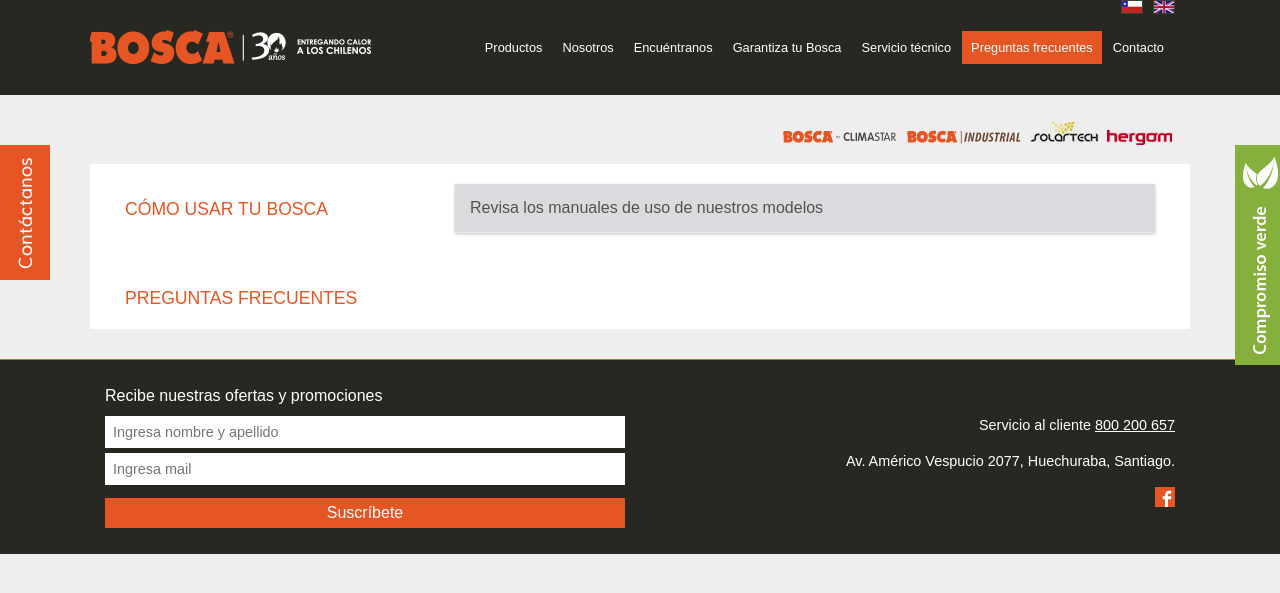
After one commit to saezluis/bosca-ok, a PHP site: page /preguntas-frecuentes.php in a window 1280 px wide. The commit adds this page. Shown: the top 593 px of the page. Run offline with PHP 8.4, Linux system fonts and the light colour scheme; data that the repository does not hold is empty; some libraries are stand-ins or nearby versions; some web fonts are replaced.

Commit message:
cambios agregados en formularios
preguntas frecuentes
contacto

```diff
--- a/calefaccion.php
+++ b/calefaccion.php
@@ -208,7 +208,7 @@
           <li class="menu__item"><a href="encuentranos.php" class="menu__link">Encuéntranos</a></li>
           <li class="menu__item"><a href="registra-tu-bosca.php" class="menu__link">Garantiza tu Bosca</a></li>
           <li class="menu__item"><a href="servicio-tecnico.php" class="menu__link">Servicio técnico</a></li>
-          <li class="menu__item"><a href="preguntas-frecuentes.html" class="menu__link">Preguntas frecuentes</a></li>
+          <li class="menu__item"><a href="preguntas-frecuentes.php" class="menu__link">Preguntas frecuentes</a></li>
           <li class="menu__item"><a href="contacto.html" class="menu__link">Contacto</a></li>
         </ul>
       </div>
--- a/encuentranos.php
+++ b/encuentranos.php
@@ -301,7 +301,7 @@
             <li class="menu__item"><a href="encuentranos.php" class="menu__link activ">Encuéntranos</a></li>
             <li class="menu__item"><a href="registra-tu-bosca.php" class="menu__link">Garantiza tu Bosca</a></li>
             <li class="menu__item"><a href="servicio-tecnico.php" class="menu__link">Servicio técnico</a></li>
-            <li class="menu__item"><a href="preguntas-frecuentes.html" class="menu__link">Preguntas frecuentes</a></li>
+            <li class="menu__item"><a href="preguntas-frecuentes.php" class="menu__link">Preguntas frecuentes</a></li>
             <li class="menu__item"><a href="contacto.html" class="menu__link">Contacto</a></li>
           </ul>
         </div>
--- a/index.php
+++ b/index.php
@@ -98,7 +98,7 @@
           <li class="menu__item"><a href="encuentranos.php" class="menu__link">Encuéntranos</a></li>
           <li class="menu__item"><a href="registra-tu-bosca.php" class="menu__link">Garantiza tu Bosca</a></li>
           <li class="menu__item"><a href="servicio-tecnico.php" class="menu__link">Servicio técnico</a></li>
-          <li class="menu__item"><a href="preguntas-frecuentes.html" class="menu__link">Preguntas frecuentes</a></li>
+          <li class="menu__item"><a href="preguntas-frecuentes.php" class="menu__link">Preguntas frecuentes</a></li>
           <li class="menu__item"><a href="contacto.html" class="menu__link">Contacto</a></li>
         </ul>
       </div>
--- a/nosotros.php
+++ b/nosotros.php
@@ -84,7 +84,7 @@
             <li class="menu__item"><a href="encuentranos.php" class="menu__link">Encuéntranos</a></li>
             <li class="menu__item"><a href="registra-tu-bosca.php" class="menu__link">Garantiza tu Bosca</a></li>
             <li class="menu__item"><a href="servicio-tecnico.php" class="menu__link">Servicio técnico</a></li>
-            <li class="menu__item"><a href="preguntas-frecuentes.html" class="menu__link">Preguntas frecuentes</a></li>
+            <li class="menu__item"><a href="preguntas-frecuentes.php" class="menu__link">Preguntas frecuentes</a></li>
             <li class="menu__item"><a href="contacto.html" class="menu__link">Contacto</a></li>
           </ul>
         </div>
--- /dev/null
+++ b/preguntas-frecuentes.php
@@ -0,0 +1,305 @@
+<!DOCTYPE html>
+<html lang="es">
+  <head>
+    <title>Productos / Bosca</title>
+    <meta charset="utf-8">
+    <meta name="viewport" content="width=device-width,initial-scale=1,maximun-scale=1">
+    <link rel="stylesheet" href="css/style.css">
+    <link rel="stylesheet" href="owl-carousel/owl.carousel.css">
+    <link rel="stylesheet" href="owl-carousel/owl.theme.css">
+    <script src="http://code.jquery.com/jquery-1.11.2.min.js"></script>
+    <script src="sass/tema/js/scripts.js"></script>
+    <script src="owl-carousel/owl.carousel.min.js"></script>
+    <script src="sass/tema/js/jquery.timelinr-0.9.54.js">		</script>
+
+	<script type="text/javascript">
+
+		function validarmail(){
+
+		  if( document.mailing.nombres.value == "" ){
+			alert( "Por favor ingrese su Nombre y Apellido" );
+			document.mailing.nombres.focus() ;
+			return false;
+		  }
+
+		  if( document.mailing.email.value == "" ){
+			alert( "Por favor ingrese su email" );
+			document.mailing.email.focus() ;
+			return false;
+		  }
+
+		  return( true );
+
+		}
+
+	</script>
+  </head>
+  <body>
+
+	<?php
+
+	$conexion=mysqli_connect("localhost","root","123","bosca") or die("Problemas con la conexión");
+	$acentos = $conexion->query("SET NAMES 'utf8'");
+
+	if(isset($_REQUEST['nombres']) and isset($_REQUEST['email'])){
+		//echo "Puedo insertar datos";
+		echo "<script>alert('Gracias por suscribirse a la lista de correos Bosca');</script>";
+		mysqli_query($conexion,"insert into mailing(nombre,email) values ('$_REQUEST[nombres]','$_REQUEST[email]')")
+		or die("Problemas con el insert de los servicios");
+	}
+
+	$registrosCalefactores=mysqli_query($conexion,"select * from manuales where tipo_producto = 'Calefactor electrico'")or die("Problemas en el select:".mysqli_error($conexion));
+	$registrosPellet=mysqli_query($conexion,"select * from manuales where tipo_producto = 'Estufas Pellet'")or die("Problemas en el select:".mysqli_error($conexion));
+	$registrosLena=mysqli_query($conexion,"select * from manuales where tipo_producto = 'Estufas leña'")or die("Problemas en el select:".mysqli_error($conexion));
+	$registrosCalderas=mysqli_query($conexion,"select * from manuales where tipo_producto = 'Calderas'")or die("Problemas en el select:".mysqli_error($conexion));
+
+	$registrosUsarBosca=mysqli_query($conexion,"select * from usarbosca")or die("Problemas en el select:".mysqli_error($conexion));
+	$registrosFaq=mysqli_query($conexion,"select * from faq")or die("Problemas en el select:".mysqli_error($conexion));
+
+	?>
+    <div class="collapsible">
+      <button> </button>
+      <form class="desple">
+        <div id="servicio--cliente">
+          <p>Servicio al cliente 800 200 567</p>
+        </div>
+        <h1 class="dudas">¿Tienes dudas sobre algunos de nuestros productos?</h1>
+        <input type="text" name="" value="" placeholder="Ingresa nombre">
+        <input type="mail" name="" value="" placeholder="ingresa tu mail">
+        <input type="text" name="" value="" placeholder="Asunto">
+        <textarea type="text-area" name="" value=""></textarea><a href="#" class="send">Enviar</a>
+      </form>
+    </div><a href="#" class="btn-compromiso">Compromiso verde<img src="img/compromiso-verde.jpg" alt=""></a>
+    <header id="header">
+      <div class="grupo">
+        <div class="caja web-30 no-padding">
+          <h1><a href="index.php" class="logo_m">ir al inicio</a></h1>
+        </div>
+        <div class="caja web-70">
+          <div id="flags">
+            <ul>
+              <li><a href="#" class="spanish"><img src="img/chile.gif"></a></li>
+              <li><a href="#" class="english"><img src="img/uk.gif"></a></li>
+            </ul>
+          </div>
+          <div id="mostrar-menu">Menú</div>
+          <ul class="menu">
+            <li class="menu__item"><a href="index.php" class="menu__link">Productos</a></li>
+            <li class="menu__item"><a href="nosotros.php" class="menu__link">Nosotros</a></li>
+            <li class="menu__item"><a href="encuentranos.php" class="menu__link">Encuéntranos</a></li>
+            <li class="menu__item"><a href="registra-tu-bosca.php" class="menu__link">Garantiza tu Bosca</a></li>
+            <li class="menu__item"><a href="servicio-tecnico.php" class="menu__link">Servicio técnico</a></li>
+            <li class="menu__item"><a href="preguntas-frecuentes.php" class="menu__link activ">Preguntas frecuentes</a></li>
+            <li class="menu__item"><a href="contacto.html" class="menu__link">Contacto</a></li>
+          </ul>
+        </div>
+      </div>
+    </header>
+    <section class="grupo">
+      <div class="caja">
+        <div id="logos_juntos"><img src="img/logos-juntos.png"></div>
+      </div>
+    </section>
+    <section class="grupo">
+      <div id="todo">
+        <div class="caja movil-30">
+          <div class="side--we">
+            <h2>Cómo usar tu Bosca</h2>
+          </div>
+        </div>
+        <div class="caja movil-70">
+          <div class="side-ellos">
+            <div class="accordion">
+
+              <div class="accordion-section"><a href="#accordion-1" class="accordion-section-title">Revisa los manuales de uso de nuestros modelos</a></div>
+
+              <div id="accordion-1" class="accordion-section-content">
+                <div class="use--bosca">
+                  <div class="caja base-25 tablet-50 web-25 no-padding">
+                    <div class="col--use--bosca">
+                      <h1>Calefactores eléctricos</h1>
+                      <div class="lista--links">
+                        <ul>
+						  <?php
+						  while($reg=mysqli_fetch_array($registrosCalefactores)){
+							$nombre_manual = $reg['nombre_manual'];
+							echo "<li><a href=\"manuales\\$nombre_manual\">".$reg['nombre_producto']."</a></li>";
+						  }
+						  ?>
+						  <!--
+                          <li><a href="#">ECO NEGRO</a></li>
+                          <li><a href="#">ECO MADERA</a></li>
+                          <li><a href="#">360°</a></li>
+                          <li><a href="#">Montable</a></li>
+                          <li><a href="#">Mesa calefactora</a></li>
+                          <li><a href="#">Free Standing</a></li>
+						  -->
+                        </ul>
+                      </div>
+                    </div>
+                  </div>
+                  <div class="caja base-25 tablet-50 web-25 no-padding">
+                    <div class="col--use--bosca borde-r-t">
+                      <h1>Estufas pellet</h1>
+                      <div class="lista--links">
+                        <ul>
+						  <?php
+						  while($reg=mysqli_fetch_array($registrosPellet)){
+							$nombre_manual = $reg['nombre_manual'];
+							echo "<li><a href=\"manuales\\$nombre_manual\">".$reg['nombre_producto']."</a></li>";
+						  }
+						  ?>
+						  <!--
+                          <li><a href="#">ECO Pellet 360°</a></li>
+                          <li><a href="#">Calef. de Pasillo</a></li>
+                          <li><a href="#">Chimenea Pellet</a></li>
+                          <li><a href="#">Montable</a></li>
+                          <li><a href="#">ADDA 10</a></li>
+                          <li><a href="#">Hidro 18</a></li>
+                          <li><a href="#">Hidro 22 </a></li>
+						  -->
+                        </ul>
+                      </div>
+                    </div>
+                  </div>
+                  <div class="caja base-25 tablet-50 web-25 no-padding">
+                    <div class="col--use--bosca">
+                      <h1>Estufas leña</h1>
+                      <div class="lista--links">
+                        <ul>
+						  <?php
+						  while($reg=mysqli_fetch_array($registrosLena)){
+							$nombre_manual = $reg['nombre_manual'];
+							echo "<li><a href=\"manuales\\$nombre_manual\">".$reg['nombre_producto']."</a></li>";
+						  }
+						  ?>
+						  <!--
+                          <li><a href="#">ECO FLAME 360°</a></li>
+                          <li><a href="#">Línea Limit</a></li>
+                          <li><a href="#">Línea ECO</a></li>
+                          <li><a href="#">Línea multibosca</a></li>
+                          <li><a href="#">Estufas Xeoos</a></li>
+						  -->
+                        </ul>
+                      </div>
+                    </div>
+                  </div>
+                  <div class="caja base-25 tablet-50 web-25 no-padding">
+                    <div class="col--use--bosca yes-border-r">
+                      <h1>Calderas</h1>
+                      <div class="lista--links">
+                        <ul>
+						  <?php
+						  while($reg=mysqli_fetch_array($registrosCalderas)){
+							$nombre_manual = $reg['nombre_manual'];
+							echo "<li><a href=\"manuales\\$nombre_manual\">".$reg['nombre_producto']."</a></li>";
+						  }
+						  ?>
+						  <!--
+                          <li><a href="#">DTH</a></li>
+                          <li><a href="#">LAR</a></li>
+                          <li><a href="#">GREDOS</a></li>
+						  -->
+                        </ul>
+                      </div>
+                    </div>
+                  </div>
+                </div>
+              </div>
+            </div>
+
+
+
+			<?php
+                $i=2;
+				while($reg=mysqli_fetch_array($registrosUsarBosca)){
+
+				echo "<div class=\"accordion\">";
+				echo "<div class=\"accordion-section\"><a href=\"#accordion-$i\" class=\"accordion-section-title\">".$reg['pregunta']."</a></div>";
+				echo "<div id=\"accordion-$i\" class=\"accordion-section-content\">";
+					echo "<div class=\"use--bosca\">";
+					  echo "<ul>";
+						echo "<p>Respuesta</p>";
+						echo "<li>";
+							echo "<p>";
+								echo $reg['respuesta'];
+							echo "</p>";
+						echo "</li>";
+					  echo "</ul>";
+					echo "</div>";
+				  echo "</div>";
+				echo "</div>";
+				$i++;
+				}
+			?>
+
+
+		  </div>
+		</div>
+
+		<div class="caja movil-30">
+			  <div class="side--we">
+				<h2>Preguntas Frecuentes</h2>
+			  </div>
+			</div>
+
+		<div class="caja movil-70">
+			 <div class="side-ellos">
+
+            <?php
+                $k=6;
+				while($reg=mysqli_fetch_array($registrosFaq)){
+
+				echo "<div class=\"accordion\">";
+				echo "<div class=\"accordion-section\"><a href=\"#accordion-$k\" class=\"accordion-section-title\">".$reg['pregunta']."</a></div>";
+				echo "<div id=\"accordion-$k\" class=\"accordion-section-content\">";
+					echo "<div class=\"use--bosca\">";
+					  echo "<ul>";
+						echo "<p>Respuesta</p>";
+						echo "<li>";
+							echo "<p>";
+								echo $reg['respuesta'];
+							echo "</p>";
+						echo "</li>";
+					  echo "</ul>";
+					echo "</div>";
+				  echo "</div>";
+				echo "</div>";
+				$k++;
+				}
+			?>
+
+          </div>
+        </div>
+      </div>
+    </section>
+    <footer id="footer">
+      <div class="grupo">
+        <div class="caja movil-50">
+          <form name="mailing" method="post" class="contact_form">
+            <ul>
+              <li>
+                <label class="label">Recibe nuestras ofertas y promociones </label>
+                <input type="text" name="nombres"  placeholder="Ingresa nombre y apellido" class="format_input">
+              </li>
+              <li>
+                <input type="text" name="email" value="" placeholder="Ingresa mail" class="format_input">
+              </li>
+              <li>
+                <button type="submit" onclick="return(validarmail())" class="enviarMail">Suscríbete</button>
+              </li>
+            </ul>
+          </form>
+        </div>
+        <div class="caja movil-50 auxT">
+          <p class="servicioCliente">Servicio al cliente <a href="tel:+56 800200657" class="telF">800 200 657</a></p>
+          <p class="direccion">Av. Américo Vespucio 2077, Huechuraba, Santiago.</p>
+          <div class="sociales"><a href="#" class="fb"><img src="img/fb-mini.jpg"></a>
+
+
+          </div>
+        </div>
+      </div>
+    </footer>
+  </body>
+</html>
--- a/registra-tu-bosca.php
+++ b/registra-tu-bosca.php
@@ -204,7 +204,7 @@
             <li class="menu__item"><a href="encuentranos.php" class="menu__link">Encuéntranos</a></li>
             <li class="menu__item"><a href="registra-tu-bosca.php" class="menu__link activ">Garantiza tu Bosca</a></li>
             <li class="menu__item"><a href="servicio-tecnico.php" class="menu__link">Servicio técnico</a></li>
-            <li class="menu__item"><a href="preguntas-frecuentes.html" class="menu__link">Preguntas frecuentes</a></li>
+            <li class="menu__item"><a href="preguntas-frecuentes.php" class="menu__link">Preguntas frecuentes</a></li>
             <li class="menu__item"><a href="contacto.html" class="menu__link">Contacto</a></li>
           </ul>
         </div>
--- a/servicio-tecnico.php
+++ b/servicio-tecnico.php
@@ -104,7 +104,7 @@
             <li class="menu__item"><a href="encuentranos.php" class="menu__link">Encuéntranos</a></li>
             <li class="menu__item"><a href="registra-tu-bosca.php" class="menu__link">Garantiza tu Bosca</a></li>
             <li class="menu__item"><a href="servicio-tecnico.php" class="menu__link activ">Servicio técnico</a></li>
-            <li class="menu__item"><a href="preguntas-frecuentes.html" class="menu__link">Preguntas frecuentes</a></li>
+            <li class="menu__item"><a href="preguntas-frecuentes.php" class="menu__link">Preguntas frecuentes</a></li>
             <li class="menu__item"><a href="contacto.html" class="menu__link">Contacto</a></li>
           </ul>
         </div>
```
Also changed, not shown: contacto.php (added, +128 -0 lines), procesar-contacto.php (added, +46 -0 lines), 2 other files.
